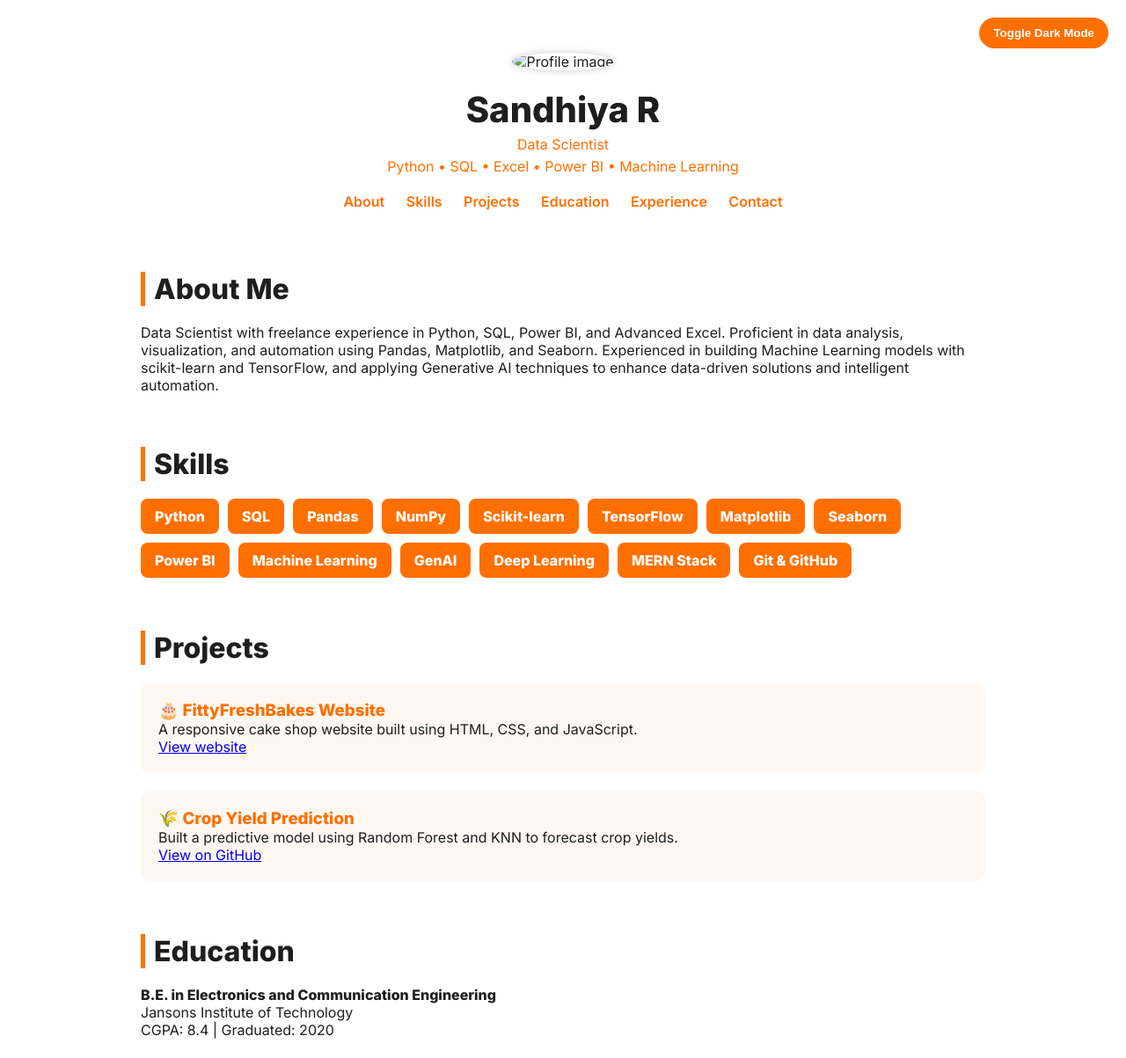
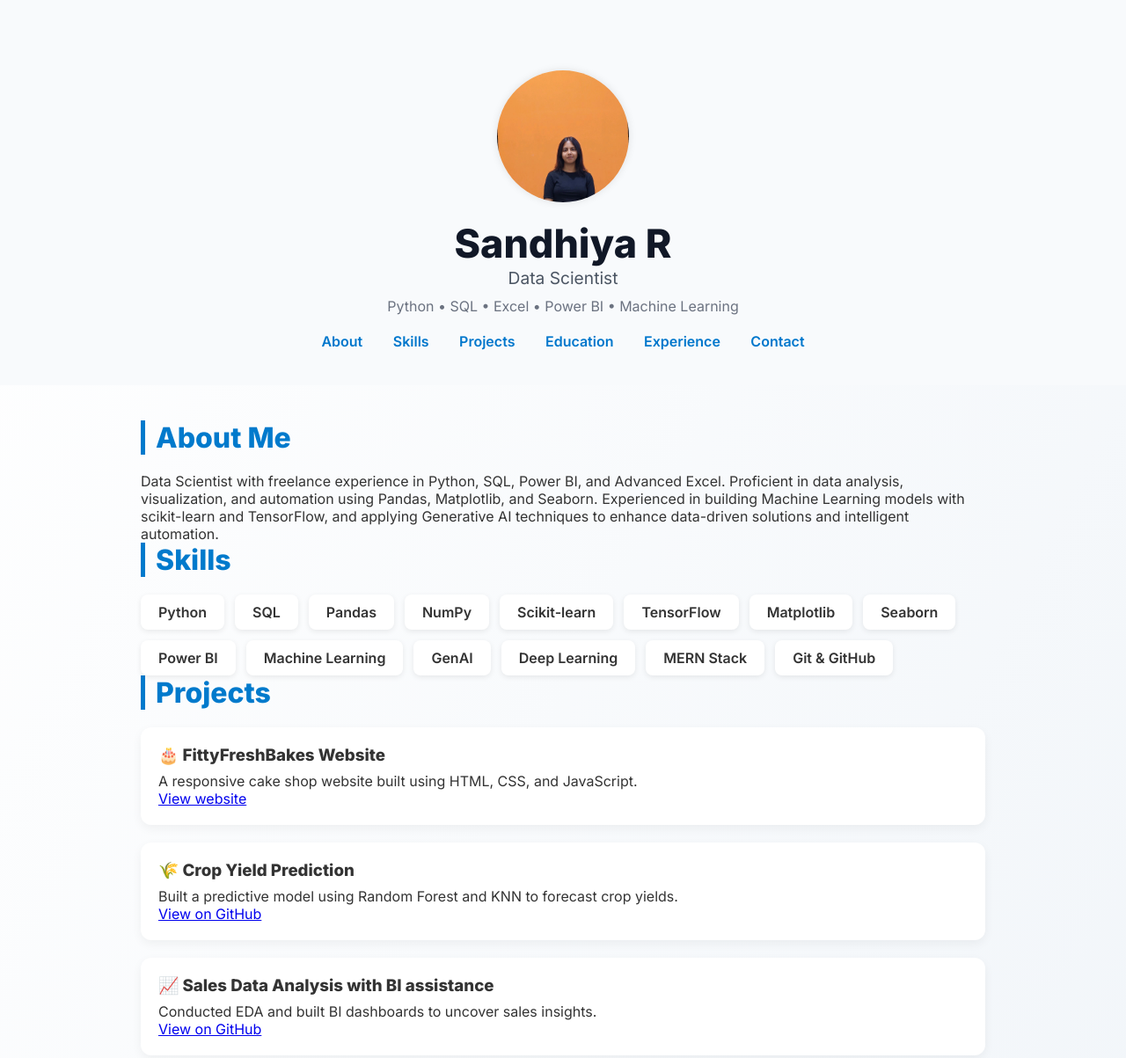
Before and after one commit to sandhiyaR99/my_portfolio, a plain HTML site: page index.html in a window 1280 px wide. Shown: the top 1203 px of the page at 88% size. Drawn offline with Linux system fonts and the light colour scheme.

Commit message:
Update index.html

```diff
--- a/index.html
+++ b/index.html
@@ -2,185 +2,154 @@
 <html lang="en">
 <head>
   <meta charset="UTF-8" />
-  <meta name="viewport" content="width=device-width, initial-scale=1.0" />
-  <title>Sandhiya R - Portfolio</title>
+  <meta name="viewport" content="width=device-width, initial-scale=1.0"/>
+  <title>Sandhiya R - Data Scientist</title>
   <link href="https://fonts.googleapis.com/css2?family=Inter:wght@400;600;800&display=swap" rel="stylesheet">
   <style>
-    :root {
-      --bg-light: #ffffff;
-      --bg-dark: #111111;
-      --text-light: #f4f4f4;
-      --text-dark: #1e1e1e;
-      --accent: #ff6f00;
-      --transition: all 0.3s ease;
-    }
-
     * {
+      box-sizing: border-box;
       margin: 0;
       padding: 0;
-      box-sizing: border-box;
-      scroll-behavior: smooth;
     }
 
     body {
       font-family: 'Inter', sans-serif;
-      background-color: var(--bg-light);
-      color: var(--text-dark);
-      transition: var(--transition);
-    }
-
-    body.dark-mode {
-      background-color: var(--bg-dark);
-      color: var(--text-light);
+      background: linear-gradient(to bottom right, #ffffff, #eef3f8);
+      color: #333;
+      overflow-x: hidden;
     }
 
     header {
+      display: flex;
+      flex-direction: column;
+      align-items: center;
       text-align: center;
-      padding: 60px 20px 30px;
-      background-color: var(--bg-light);
-      transition: var(--transition);
-    }
-
-    body.dark-mode header {
-      background-color: #1a1a1a;
+      padding: 80px 20px 40px;
+      background: #f8fafc;
     }
 
     header img {
-      width: 140px;
-      height: 140px;
+      width: 150px;
+      height: 150px;
+      object-fit: cover;
       border-radius: 50%;
-      box-shadow: 0 0 10px rgba(0,0,0,0.2);
+      box-shadow: 0 0 10px rgba(0,0,0,0.1);
+      margin-bottom: 20px;
     }
 
     header h1 {
-      font-size: 2.5rem;
-      margin-top: 20px;
+      font-size: 2.8rem;
+      color: #111827;
     }
 
-    header p, .tagline {
-      color: var(--accent);
-      margin-top: 5px;
+    header p {
+      font-size: 1.2rem;
+      color: #4b5563;
+    }
+
+    .tagline {
+      font-size: 1rem;
+      color: #6b7280;
+      margin-top: 10px;
     }
 
     nav {
+      text-align: center;
       margin-top: 20px;
     }
 
     nav a {
-      margin: 0 10px;
+      margin: 0 15px;
+      color: #0077cc;
+      font-weight: 600;
       text-decoration: none;
-      color: var(--accent);
-      font-weight: 600;
     }
 
-    .toggle-theme {
-      position: fixed;
-      top: 20px;
-      right: 20px;
-      background: var(--accent);
-      color: white;
-      border: none;
-      padding: 10px 16px;
-      border-radius: 20px;
-      cursor: pointer;
-      font-weight: bold;
+    nav a:hover {
+      text-decoration: underline;
     }
 
     .container {
       max-width: 1000px;
-      margin: 0 auto;
-      padding: 40px 20px;
-    }
-
-    section {
-      margin-bottom: 60px;
+      margin: 40px auto;
+      padding: 0 20px;
     }
 
     h2 {
       font-size: 2rem;
+      border-left: 5px solid #007acc;
+      padding-left: 12px;
+      color: #007acc;
       margin-bottom: 20px;
-      border-left: 5px solid var(--accent);
-      padding-left: 10px;
     }
 
     .skills-grid {
       display: flex;
       flex-wrap: wrap;
-      gap: 10px;
+      gap: 12px;
     }
 
     .skill {
-      background-color: var(--accent);
+      background: #ffffff;
+      border-radius: 8px;
+      padding: 10px 20px;
+      font-weight: 600;
+      box-shadow: 0 2px 6px rgba(0,0,0,0.08);
+      transition: all 0.3s ease;
+    }
+
+    .skill:hover {
+      transform: scale(1.05);
+      background-color: #007acc;
       color: white;
-      padding: 10px 16px;
-      border-radius: 8px;
-      font-weight: bold;
-      transition: var(--transition);
-      animation: fadeInUp 0.5s ease-in-out forwards;
     }
 
     .project {
-      background: rgba(255, 111, 0, 0.05);
+      background: #ffffff;
+      border-radius: 12px;
       padding: 20px;
-      border-radius: 10px;
       margin-bottom: 20px;
-      transition: var(--transition);
-    }
-
-    body.dark-mode .project {
-      background: rgba(255, 111, 0, 0.15);
+      box-shadow: 0 4px 12px rgba(0,0,0,0.05);
     }
 
     .project h3 {
-      color: var(--accent);
+      margin-bottom: 8px;
     }
 
     form input, form textarea {
       width: 100%;
-      padding: 10px;
-      margin-bottom: 12px;
+      padding: 12px;
+      margin: 8px 0;
+      border-radius: 6px;
       border: 1px solid #ccc;
-      border-radius: 6px;
     }
 
     form button {
-      background-color: var(--accent);
+      background-color: #007acc;
       color: white;
-      padding: 10px 20px;
       border: none;
+      padding: 12px 24px;
       border-radius: 6px;
       cursor: pointer;
+    }
+
+    form button:hover {
+      background-color: #005fa3;
     }
 
     footer {
       text-align: center;
       padding: 20px;
-      font-size: 0.9rem;
       background-color: #f3f4f6;
-      transition: var(--transition);
-    }
-
-    body.dark-mode footer {
-      background-color: #1a1a1a;
-    }
-
-    @keyframes fadeInUp {
-      from {
-        transform: translateY(20px);
-        opacity: 0;
-      }
-      to {
-        transform: translateY(0);
-        opacity: 1;
-      }
+      color: #6b7280;
+      font-size: 0.9em;
     }
   </style>
 </head>
 <body>
-  <button class="toggle-theme" onclick="toggleDarkMode()">Toggle Dark Mode</button>
 
   <header>
-    <img src="profile.jpg" alt="Profile image">
+    <img src="1693116071537.jpg" alt="Profile Image" />
     <h1>Sandhiya R</h1>
     <p>Data Scientist</p>
     <div class="tagline">Python • SQL • Excel • Power BI • Machine Learning</div>
@@ -222,17 +191,42 @@
 
     <section id="projects">
       <h2>Projects</h2>
+
       <div class="project">
         <h3>🎂 FittyFreshBakes Website</h3>
         <p>A responsive cake shop website built using HTML, CSS, and JavaScript.</p>
         <a href="https://fitty-fresh-bakes-by-sandy.vercel.app" target="_blank">View website</a>
       </div>
+
       <div class="project">
         <h3>🌾 Crop Yield Prediction</h3>
         <p>Built a predictive model using Random Forest and KNN to forecast crop yields.</p>
         <a href="https://github.com/sandhiyaR99/crop-yield-prediction" target="_blank">View on GitHub</a>
       </div>
-      <!-- More projects here -->
+
+      <div class="project">
+        <h3>📈 Sales Data Analysis with BI assistance</h3>
+        <p>Conducted EDA and built BI dashboards to uncover sales insights.</p>
+        <a href="https://github.com/sandhiyaR99/EDA-and-BI-assistance" target="_blank">View on GitHub</a>
+      </div>
+
+      <div class="project">
+        <h3>📊 KMeans Clustering</h3>
+        <p>Clustered real-world datasets using scikit-learn and visualized insights with Matplotlib.</p>
+        <a href="https://github.com/sandhiyaR99/KMeans-Model" target="_blank">View on GitHub</a>
+      </div>
+
+      <div class="project">
+        <h3>📈 Regression Model Comparison</h3>
+        <p>Compared Linear Regression and KNeighbors Regressor for prediction accuracy.</p>
+        <a href="https://github.com/sandhiyaR99/Linear-Regression-vs-KNeighbor-Regressor" target="_blank">View on GitHub</a>
+      </div>
+
+      <div class="project">
+        <h3>🚢 Titanic Survival Prediction</h3>
+        <p>Used Logistic Regression and KNN to classify passenger survival probabilities.</p>
+        <a href="https://github.com/sandhiyaR99/logistic-vs-knn-titanic" target="_blank">View on GitHub</a>
+      </div>
     </section>
 
     <section id="education">
@@ -246,20 +240,22 @@
       <h2>Experience</h2>
       <p><strong>Amazon</strong> (2022 – 2025)</p>
       <p>SPS Associate</p>
-      <p>Handled product catalog management, ensuring data accuracy and consistency. Conducted audits, collaborated with teams for resolution, and maintained SLA targets in a dynamic environment.</p>
+      <p>Handled product catalog management, ensuring data accuracy, completeness, and consistency across listings. Conducted regular audits to identify and correct discrepancies, maintaining high data quality standards. Collaborated with cross-functional teams for issue resolution, process improvements, and SLA adherence. Demonstrated strong attention to detail, operational efficiency, and clear communication in a dynamic environment.</p>
     </section>
 
     <section id="contact">
       <h2>Contact</h2>
       <p>📧 Email: <a href="mailto:xxx@gmail.com">xxx@gmail.com</a></p>
       <p>🔗 LinkedIn: <a href="https://linkedin.com/in/yourprofile" target="_blank">linkedin.com/in/yourprofile</a></p>
-      <h3>Send a Message</h3>
+
+      <h3 style="margin-top: 20px;">Send a Message</h3>
       <form action="https://formspree.io/f/your-form-id" method="POST">
         <input type="text" name="name" placeholder="Your Name" required>
         <input type="email" name="_replyto" placeholder="Your Email" required>
         <textarea name="message" rows="6" placeholder="Your Message" required></textarea>
         <button type="submit">Send Message</button>
       </form>
+      <small>Messages are securely sent</small>
     </section>
   </main>
 
@@ -267,10 +263,5 @@
     &copy; 2025 Sandhiya R. All rights reserved.
   </footer>
 
-  <script>
-    function toggleDarkMode() {
-      document.body.classList.toggle('dark-mode');
-    }
-  </script>
 </body>
 </html>
```
